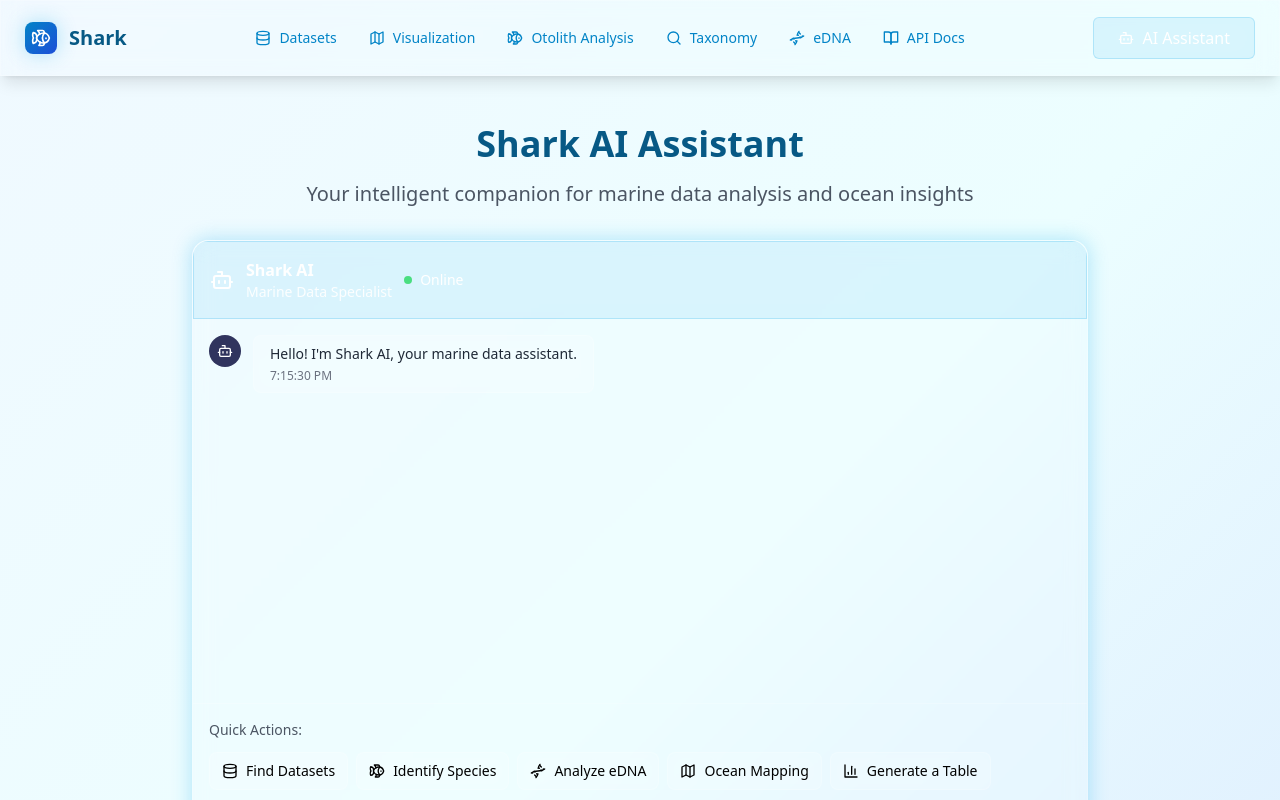
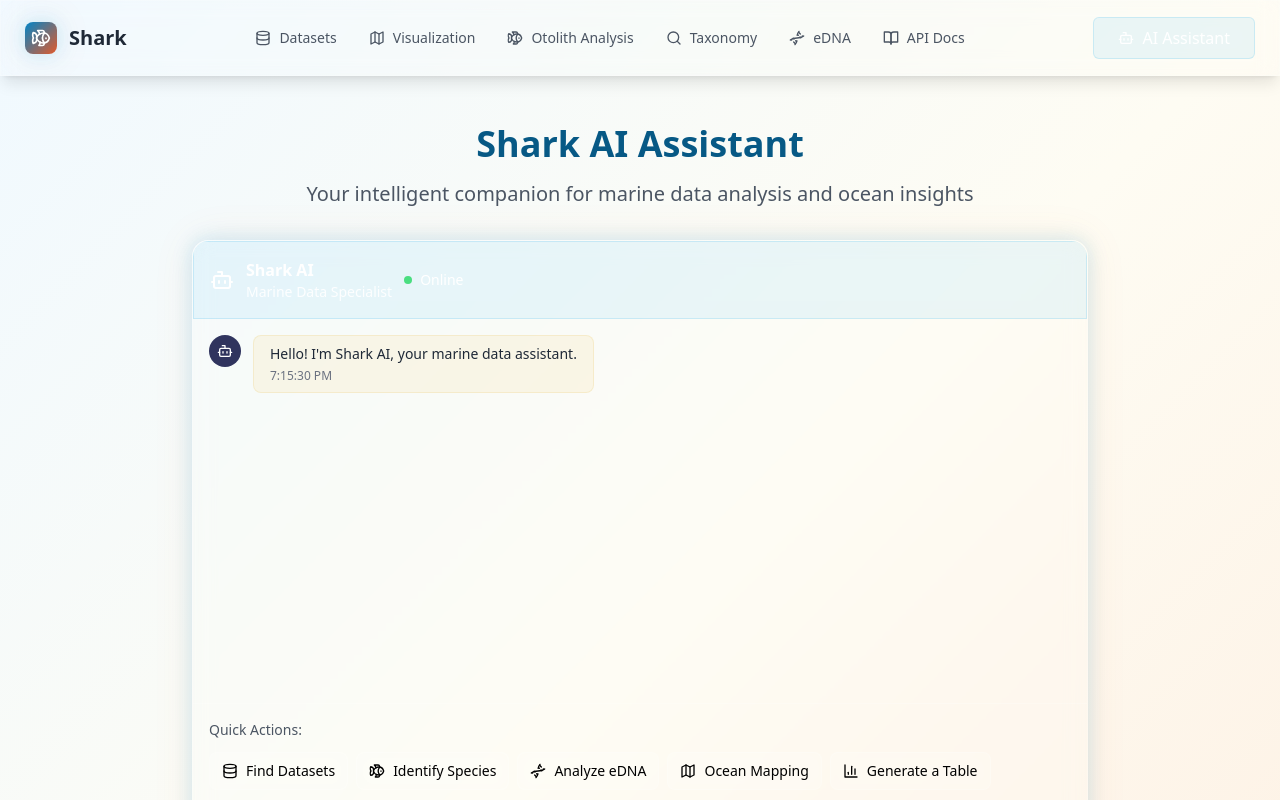
Before and after one commit to v98798728-netizen/sih-night-, a React (Vite) app: page /ai in a window 1280 px wide. Shown: the top 800 px of the page. Built offline with nearby package versions, Linux system fonts and the light colour scheme.

Commit message:
Update Color Palette with Marine-Inspired Colors

```diff
--- a/src/App.tsx
+++ b/src/App.tsx
@@ -14,7 +14,7 @@ import AI from './pages/AI';
 function App() {
   return (
     <Router>
-      <div className="min-h-screen bg-gradient-to-br from-ocean-50 via-aqua-50 to-deepBlue-100">
+      <div className="min-h-screen bg-gradient-to-br from-ocean-50 via-sand-50 to-coral-100">
         <Header />
         <main>
           <Routes>
--- a/src/components/Footer.tsx
+++ b/src/components/Footer.tsx
@@ -6,15 +6,15 @@ const Footer = () => {
       <div className="max-w-7xl mx-auto px-6">
         <div className="text-center">
           <div className="flex justify-center items-center space-x-12 mb-8">
-            <div className="text-ocean-700 font-medium">MoES</div>
-            <div className="text-ocean-700 font-medium">CMLRE</div>
-            <div className="text-ocean-700 font-medium">AICTE</div>
+            <div className="text-gray-700 font-medium">MoES</div>
+            <div className="text-gray-700 font-medium">CMLRE</div>
+            <div className="text-gray-700 font-medium">AICTE</div>
           </div>
 
           <div className="flex justify-center space-x-8 mb-8">
-            <a href="#" className="text-ocean-600 hover:text-ocean-800 hover:underline text-sm transition-colors">Privacy Policy</a>
-            <a href="#" className="text-ocean-600 hover:text-ocean-800 hover:underline text-sm transition-colors">Help</a>
-            <a href="#" className="text-ocean-600 hover:text-ocean-800 hover:underline text-sm transition-colors">Contact</a>
+            <a href="#" className="text-gray-600 hover:text-coral-700 hover:underline text-sm transition-colors">Privacy Policy</a>
+            <a href="#" className="text-gray-600 hover:text-coral-700 hover:underline text-sm transition-colors">Help</a>
+            <a href="#" className="text-gray-600 hover:text-coral-700 hover:underline text-sm transition-colors">Contact</a>
           </div>
 
           <p className="text-ocean-700 text-sm">
--- a/src/components/Header.tsx
+++ b/src/components/Header.tsx
@@ -21,11 +21,11 @@ const Header = () => {
         <div className="flex items-center justify-between">
           {/* 2. This Link wrapper makes the name and icon clickable, taking the user to the homepage. */}
           <Link to="/" className="flex items-center space-x-3">
-            <div className="w-8 h-8 bg-gradient-to-br from-ocean-600 to-deepBlue-700 rounded-lg flex items-center justify-center glow-soft">
+            <div className="w-8 h-8 bg-gradient-to-br from-ocean-600 to-coral-600 rounded-lg flex items-center justify-center glow-soft">
               <Fish className="w-5 h-5 text-white" />
             </div>
             {/* 3. Changed the website name to "Shark" */}
-            <span className="text-xl font-semibold text-ocean-800">Shark</span>
+            <span className="text-xl font-semibold text-gray-800">Shark</span>
           </Link>
 
           <nav className="hidden md:flex items-center space-x-8">
@@ -35,8 +35,8 @@ const Header = () => {
                 to={path}
                 className={`flex items-center space-x-2 text-sm font-medium transition-all duration-200 hover:text-[#30345E] ${
                   location.pathname === path
-                    ? 'text-ocean-700 border-b-2 border-ocean-500 pb-1 glow-soft'
-                    : 'text-ocean-600 hover:border-b-2 hover:border-ocean-500 hover:pb-1 hover:glow-soft'
+                    ? 'text-coral-700 border-b-2 border-coral-500 pb-1 glow-coral'
+                    : 'text-gray-600 hover:border-b-2 hover:border-coral-500 hover:pb-1 hover:glow-coral'
                 }`}
               >
                 {Icon && <Icon className="w-4 h-4" />}
--- a/src/pages/AI.tsx
+++ b/src/pages/AI.tsx
@@ -230,8 +230,8 @@ const AI = () => {
                 </div>
                 <div className={`max-w-xs lg:max-w-md px-4 py-2 rounded-lg ${
                   message.type === 'user'
-                    ? 'glass-ocean text-white glow-soft'
-                    : 'glass text-gray-800'
+                    ? 'glass-coral text-white glow-coral'
+                    : 'glass-sand text-gray-800'
                 }`}>
                   <div
                     className="text-sm prose max-w-none"
@@ -248,14 +248,14 @@ const AI = () => {
 
             {isTyping && (
               <div className="flex items-start space-x-3">
-                <div className="w-8 h-8 rounded-full glass-ocean flex items-center justify-center glow-soft">
+                <div className="w-8 h-8 rounded-full glass-seaweed flex items-center justify-center glow-seaweed">
                   <Bot className="w-4 h-4 text-white" />
                 </div>
-                <div className="glass px-4 py-2 rounded-lg">
+                <div className="glass-sand px-4 py-2 rounded-lg">
                   <div className="flex space-x-1">
-                    <div className="w-2 h-2 bg-ocean-400 rounded-full animate-bounce"></div>
-                    <div className="w-2 h-2 bg-ocean-400 rounded-full animate-bounce" style={{ animationDelay: '0.1s' }}></div>
-                    <div className="w-2 h-2 bg-ocean-400 rounded-full animate-bounce" style={{ animationDelay: '0.2s' }}></div>
+                    <div className="w-2 h-2 bg-seaweed-400 rounded-full animate-bounce"></div>
+                    <div className="w-2 h-2 bg-seaweed-400 rounded-full animate-bounce" style={{ animationDelay: '0.1s' }}></div>
+                    <div className="w-2 h-2 bg-seaweed-400 rounded-full animate-bounce" style={{ animationDelay: '0.2s' }}></div>
                   </div>
                 </div>
               </div>
@@ -269,7 +269,11 @@ const AI = () => {
                 <button
                   key={index}
                   onClick={() => handleQuickAction(action.query)}
-                  className="flex items-center space-x-2 px-3 py-2 glass hover:glass-ocean hover:text-white rounded-lg glow-hover transition-all duration-200 text-sm"
+                  className={`flex items-center space-x-2 px-3 py-2 glass rounded-lg glow-hover transition-all duration-200 text-sm ${
+                    index % 3 === 0 ? 'hover:glass-ocean hover:text-white' :
+                    index % 3 === 1 ? 'hover:glass-coral hover:text-white' :
+                    'hover:glass-seaweed hover:text-white'
+                  }`}
                 >
                   <action.icon className="w-4 h-4" />
                   <span>{action.label}</span>
@@ -300,7 +304,7 @@ const AI = () => {
               <button
                 onClick={handleSendMessage}
                 disabled={!inputMessage.trim()}
-                className="glass-ocean text-white p-3 rounded-lg glow-hover transition-all duration-200 disabled:opacity-50 disabled:cursor-not-allowed disabled:hover:scale-100"
+                className="glass-coral text-white p-3 rounded-lg glow-coral transition-all duration-200 disabled:opacity-50 disabled:cursor-not-allowed disabled:hover:scale-100"
               >
                 <Send className="w-5 h-5" />
               </button>
--- a/src/pages/EDNA.tsx
+++ b/src/pages/EDNA.tsx
@@ -129,7 +129,7 @@ Generated by Shark Marine Platform`;
               <p className="text-gray-600 mb-3">FASTQ, FASTA, CSV formats</p>
               <button
                 onClick={handleBrowseFiles}
-                className="glass-ocean text-white px-4 py-2 rounded-md glow-hover transition-all duration-200"
+                className="glass-coral text-white px-4 py-2 rounded-md text-sm glow-coral transition-all duration-200 flex items-center space-x-2"
               >
                 Browse Files
               </button>
@@ -202,14 +202,14 @@ Generated by Shark Marine Platform`;
                 <div className="flex space-x-2">
                   <button
                     onClick={handleDownloadCSV}
-                    className="glass-ocean text-white px-4 py-2 rounded-lg glow-hover transition-all duration-200 flex items-center space-x-2"
+                    className="glass-seaweed text-white px-4 py-2 rounded-lg glow-seaweed transition-all duration-200 flex items-center space-x-2"
                   >
                     <Download className="w-4 h-4" />
                     <span>CSV</span>
                   </button>
                   <button
                     onClick={handleDownloadPDF}
-                    className="glass-aqua text-white px-4 py-2 rounded-lg glow-hover transition-all duration-200 flex items-center space-x-2"
+                    className="glass-fishOrange text-white px-4 py-2 rounded-lg glow-fishOrange transition-all duration-200 flex items-center space-x-2"
                   >
                     <FileText className="w-4 h-4" />
                     <span>PDF</span>
@@ -279,7 +279,7 @@ Generated by Shark Marine Platform`;
                           <div className="w-32 text-sm text-gray-700 truncate">{result.common}</div>
                           <div className="flex-1 bg-gray-200 rounded-full h-3">
                             <div
-                              className="bg-gradient-to-r from-ocean-500 to-aqua-500 h-3 rounded-full transition-all duration-500"
+                              className="bg-gradient-to-r from-coral-500 to-fishOrange-500 h-3 rounded-full transition-all duration-500"
                               style={{ width: `${percentage}%` }}
                             ></div>
                           </div>
--- a/tailwind.config.js
+++ b/tailwind.config.js
@@ -39,6 +39,54 @@ export default {
           700: '#1d4ed8',
           800: '#1e40af',
           900: '#1e3a8a',
+        },
+        coral: {
+          50: '#fef7f0',
+          100: '#fdeee0',
+          200: '#fbd5c0',
+          300: '#f8b896',
+          400: '#f4926a',
+          500: '#f07142',
+          600: '#e25a2b',
+          700: '#c04621',
+          800: '#9a3a20',
+          900: '#7c321f',
+        },
+        fishOrange: {
+          50: '#fff8f0',
+          100: '#ffeee0',
+          200: '#ffd9b8',
+          300: '#ffbe85',
+          400: '#ff9a4f',
+          500: '#ff7b1a',
+          600: '#f05d00',
+          700: '#c74700',
+          800: '#9e3800',
+          900: '#7f2e00',
+        },
+        seaweed: {
+          50: '#f0fdf4',
+          100: '#dcfce7',
+          200: '#bbf7d0',
+          300: '#86efac',
+          400: '#4ade80',
+          500: '#22c55e',
+          600: '#16a34a',
+          700: '#15803d',
+          800: '#166534',
+          900: '#14532d',
+        },
+        sand: {
+          50: '#fefcf3',
+          100: '#fdf8e6',
+          200: '#faf0cc',
+          300: '#f6e4a8',
+          400: '#f1d484',
+          500: '#ebc560',
+          600: '#d4a942',
+          700: '#b08935',
+          800: '#8c6d2b',
+          900: '#725724',
         }
       },
       backdropBlur: {
@@ -70,24 +118,48 @@ export default {
           border: '1px solid rgba(255, 255, 255, 0.1)',
         },
         '.glass-ocean': {
-          background: 'rgba(14, 165, 233, 0.1)',
+          background: 'rgba(14, 165, 233, 0.08)',
           backdropFilter: 'blur(12px)',
-          border: '1px solid rgba(14, 165, 233, 0.2)',
+          border: '1px solid rgba(14, 165, 233, 0.15)',
         },
         '.glass-aqua': {
-          background: 'rgba(6, 182, 212, 0.1)',
+          background: 'rgba(6, 182, 212, 0.08)',
           backdropFilter: 'blur(12px)',
-          border: '1px solid rgba(6, 182, 212, 0.2)',
+          border: '1px solid rgba(6, 182, 212, 0.15)',
+        },
+        '.glass-coral': {
+          background: 'rgba(240, 113, 66, 0.08)',
+          backdropFilter: 'blur(12px)',
+          border: '1px solid rgba(240, 113, 66, 0.15)',
+        },
+        '.glass-seaweed': {
+          background: 'rgba(34, 197, 94, 0.08)',
+          backdropFilter: 'blur(12px)',
+          border: '1px solid rgba(34, 197, 94, 0.15)',
+        },
+        '.glass-sand': {
+          background: 'rgba(235, 197, 96, 0.12)',
+          backdropFilter: 'blur(12px)',
+          border: '1px solid rgba(235, 197, 96, 0.2)',
         },
         '.glow-soft': {
-          boxShadow: '0 0 20px rgba(14, 165, 233, 0.3)',
+          boxShadow: '0 0 20px rgba(14, 165, 233, 0.2), 0 0 40px rgba(240, 113, 66, 0.1)',
         },
         '.glow-hover': {
           transition: 'all 0.3s ease',
           '&:hover': {
-            boxShadow: '0 0 30px rgba(14, 165, 233, 0.4)',
+            boxShadow: '0 0 30px rgba(14, 165, 233, 0.3), 0 0 50px rgba(240, 113, 66, 0.15)',
             transform: 'translateY(-2px)',
           }
+        },
+        '.glow-coral': {
+          boxShadow: '0 0 20px rgba(240, 113, 66, 0.3)',
+        },
+        '.glow-seaweed': {
+          boxShadow: '0 0 20px rgba(34, 197, 94, 0.3)',
+        },
+        '.glow-fishOrange': {
+          boxShadow: '0 0 20px rgba(255, 123, 26, 0.3)',
         }
       }
       addUtilities(newUtilities)
```
Also changed, not shown: src/pages/Datasets.tsx (+5 -5 lines), src/pages/Visualization.tsx (+29 -29 lines).
